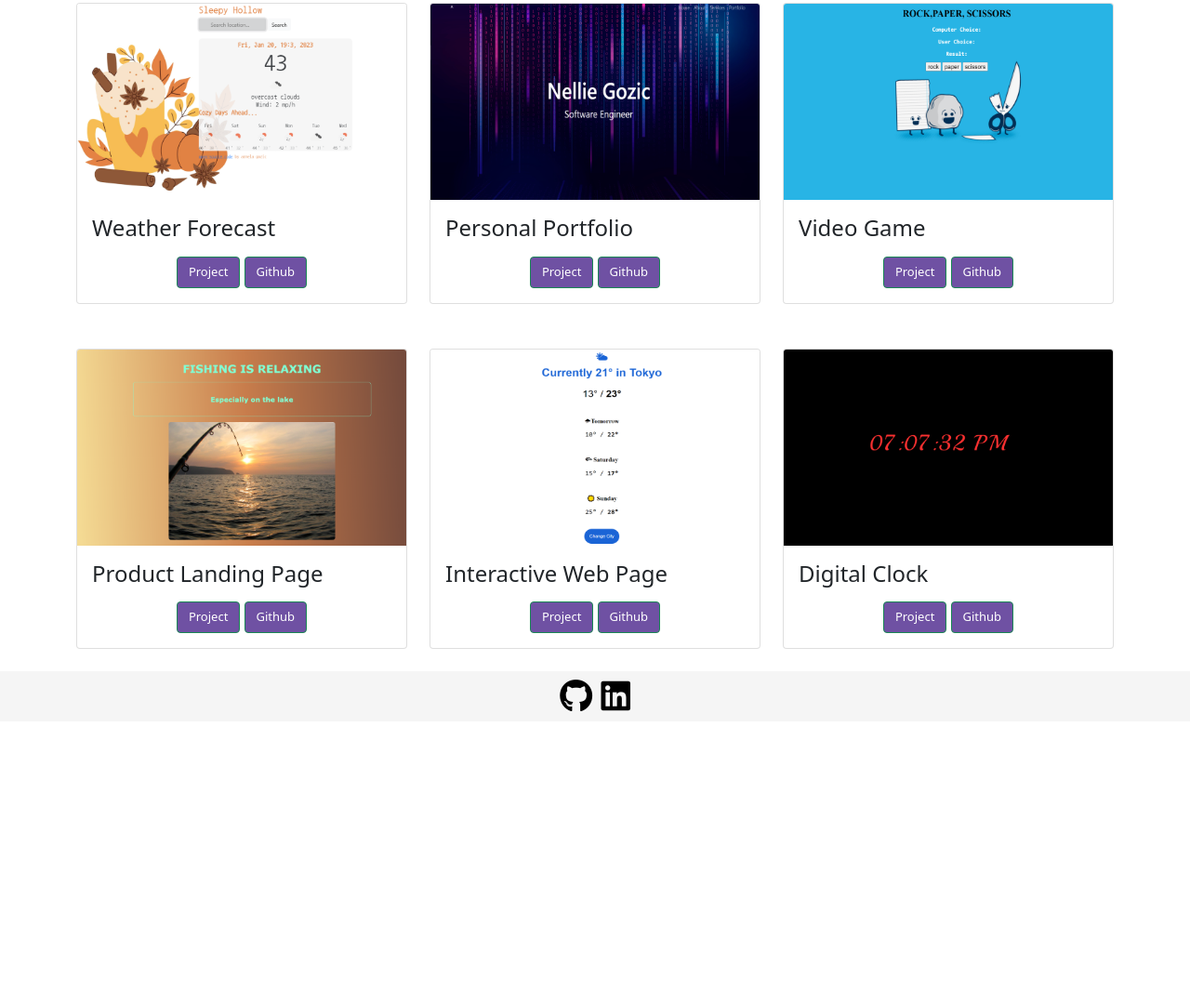
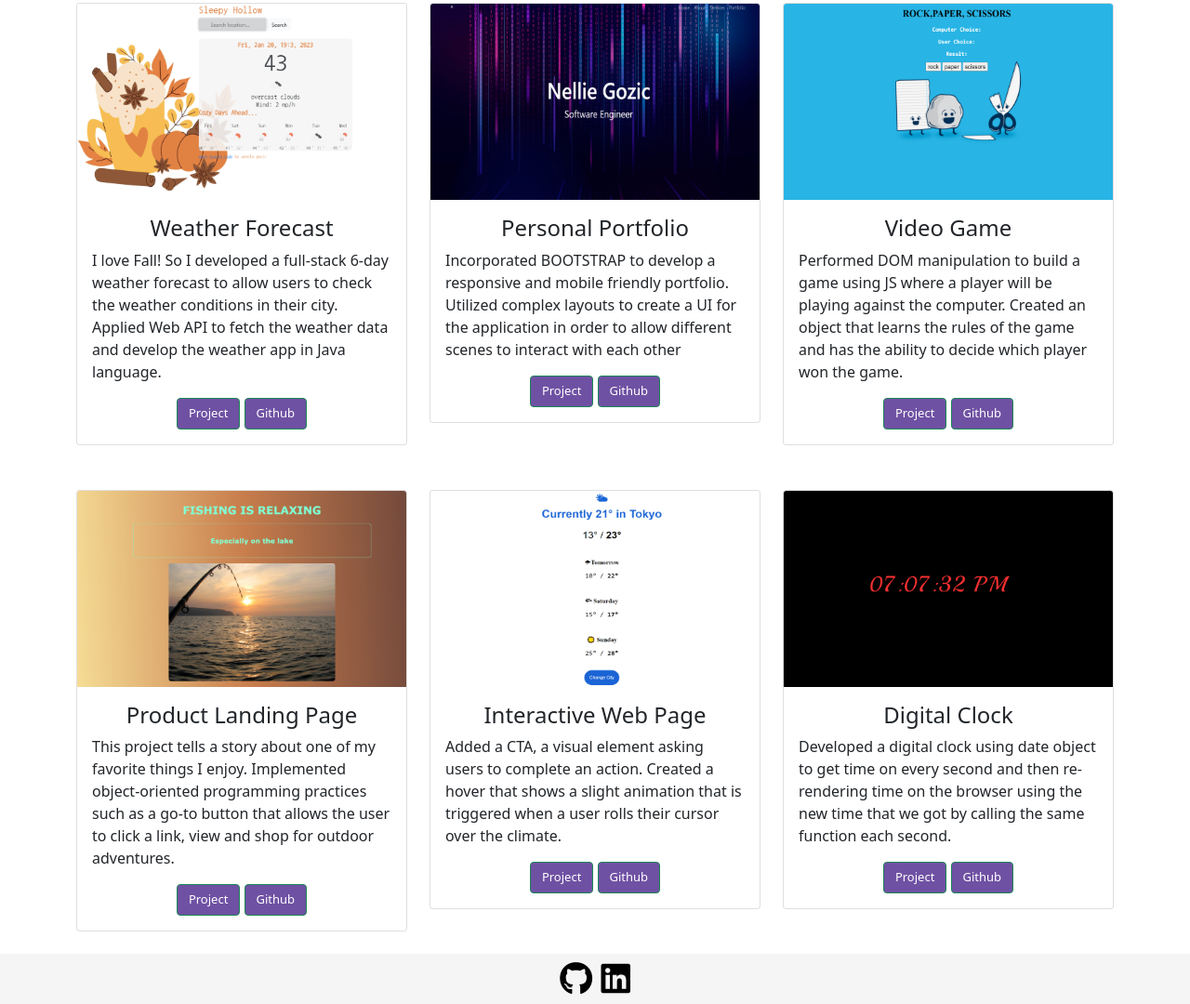
Before and after one commit to gozica/Dev-Portfolio, a plain HTML site: page index.html in a window 1280 px wide. Shown: the part 2247-3327 px from the top of the page at 93% size. Before the commit the page ends 3023 px from the top, so only its background shows below. Drawn offline with nearby package versions, Linux system fonts and the light colour scheme.

Commit message:
explanation of each project

```diff
--- a/index.html
+++ b/index.html
@@ -160,7 +160,11 @@
                         <img class="card-img-top" src="images/weather.png" alt="Card image" style="width:100%">
                         <div class="card-body">
                             <h4 class="card-title">Weather Forecast</h4>
-                            <p class="card-text"></p>
+                            <p class="card-text">
+                                 I love Fall! So I developed a full-stack 6-day weather forecast to allow users to check the weather conditions in their city.
+Applied Web API to fetch the weather data and develop the weather app in Java language.
+
+                            </p>
                             <div class="text-center">
                                 <a href="https://quiet-boba-558a12.netlify.app/" class="btn btn-success">Project</a>
                                 <a href="https://github.com/gozica/Vanilla-js-weather-app" class="btn btn-success">Github</a>
@@ -174,7 +178,11 @@
                         <img class="card-img-top" src="images/portfolioo.png" alt="Card image" style="width:100%">
                         <div class="card-body">
                             <h4 class="card-title">Personal Portfolio</h4>
-                            <p class="card-text"></p>
+                            <p class="card-text">
+
+ Incorporated BOOTSTRAP to develop a responsive and mobile friendly portfolio.
+ Utilized complex layouts to create a UI for the application in order to allow different scenes to interact with each other
+                            </p>
                             <div class="text-center">
                                 <a href="#" class="btn btn-success">Project</a>
                                 <a href="https://github.com/gozica/Dev-Portfolio" class="btn btn-success">Github</a>
@@ -189,7 +197,10 @@
                         <img class="card-img-top" src="images/videogame.png" alt="Card image" style="width:100%">
                         <div class="card-body">
                             <h4 class="card-title">Video Game</h4>
-                            <p class="card-text"></p>
+                            <p class="card-text">
+                                 Performed DOM manipulation to build a game using JS where a player will be playing against the computer.
+Created an object that learns the rules of the game and has the ability to decide which player won the game.
+                            </p>
                             <div class="text-center">
                                 <a href="https://cheerful-crepe-1253af.netlify.app/" class="btn btn-success">Project</a>
                                 <a href="https://github.com/gozica/rock-paper-scissors" class="btn btn-success">Github</a>
@@ -205,7 +216,11 @@
                         <img class="card-img-top" src="images/productpage.png" alt="Card image" style="width:100%">
                         <div class="card-body">
                             <h4 class="card-title">Product Landing Page</h4>
-                            <p class="card-text"></p>
+                            <p class="card-text">
+                                 This project tells a story about one of my favorite things I enjoy. Implemented object-oriented programming practices such as a go-to button that allows the user to click a link, view and
+shop for outdoor adventures.
+
+                            </p>
                             <div class="text-center">
                                 <a href="https://fabulous-florentine-5cfffd.netlify.app/" class="btn btn-success">Project</a>
                                  <a href="https://github.com/gozica/Fishing-Website" class="btn btn-success">Github</a>
@@ -219,7 +234,11 @@
                         <img class="card-img-top" src="images/interactivepage.png" alt="Card image" style="width:100%">
                         <div class="card-body">
                             <h4 class="card-title">Interactive Web Page</h4>
-                            <p class="card-text"></p>
+                            <p class="card-text">
+
+Added a CTA, a visual element asking users to complete an action.
+Created a hover that shows a slight animation that is triggered when a user rolls their cursor over the climate.
+                            </p>
                             <div class="text-center">
                                 <a href="https://snazzy-zuccutto-a94f28.netlify.app/" class="btn btn-success">Project</a>
                                 <a href="https://github.com/gozica/interactive-weather-design" class="btn btn-success">Github</a>
@@ -233,7 +252,10 @@
                         <img class="card-img-top" src="images/clock.png" alt="Card image" style="width:100%">
                         <div class="card-body">
                             <h4 class="card-title">Digital Clock</h4>
-                            <p class="card-text"></p>
+                            <p class="card-text">
+                                 Developed a digital clock using date object to get time on every second and then
+                                  re-rendering time on the browser using the new time that we got by calling the same function each second.
+                            </p>
                             <div class="text-center">
                                 <a href="https://reliable-kitten-6a879f.netlify.app/" class="btn btn-success">Project</a>
                                 <a href="https://github.com/gozica/digital-clock" class="btn btn-success">Github</a>
--- a/style.css
+++ b/style.css
@@ -78,6 +78,10 @@ li {
   margin: 10px;
 }
 
+h4 {
+text-align: center;
+}
+
 
 
 /* portfolio section */
```
